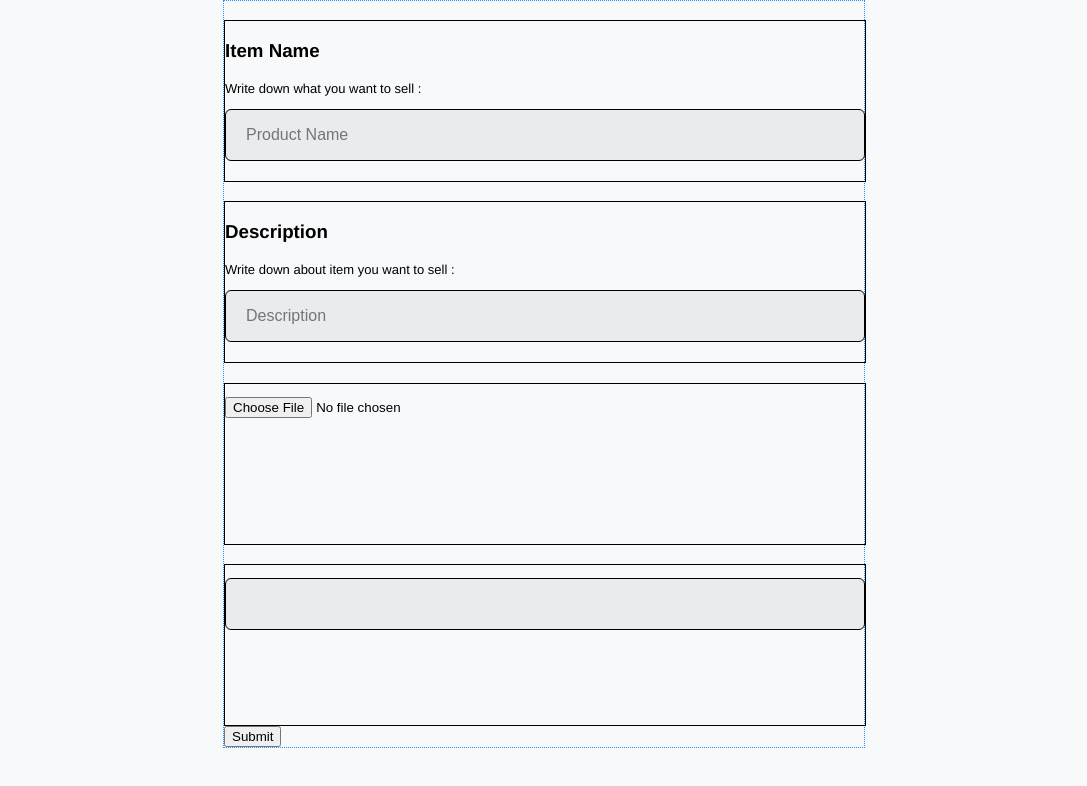
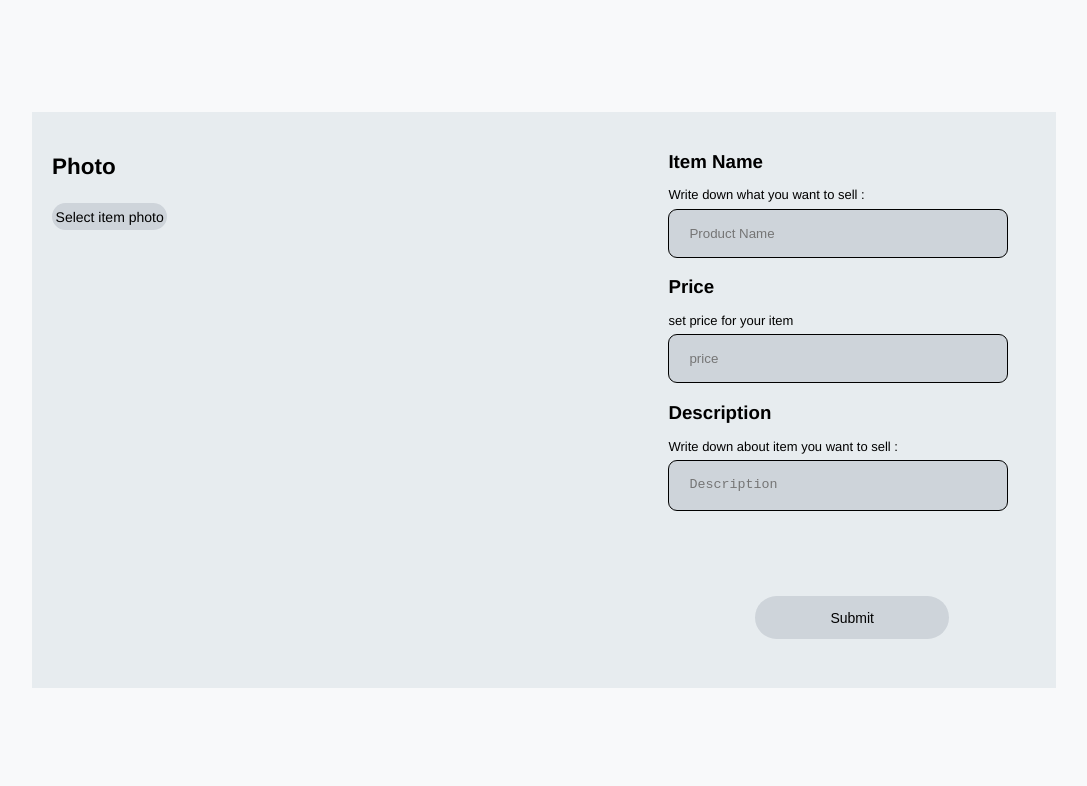
Before and after one commit to SOSNE/Marketplace_App, a React (Vite) app in the folder Web/Marketplace/: page /add in a window 1280 px wide. Shown: the top 786 px of the page, without its empty margins (96-1183 px from the left). Built offline with nearby package versions, Linux system fonts and the light colour scheme.

Commit message:
-redesign-add-page-and-change-color-pallete

```diff
--- a/Web/Marketplace/src/components/addPage/AddPage.css
+++ b/Web/Marketplace/src/components/addPage/AddPage.css
@@ -1,41 +1,134 @@
-image{
-    width: 400px ;
-    height: 400px;
+.containerAddPage {
+    display: flex;
+    justify-content: center;
+    align-items: center;
+    height: 100vh;
+    margin: 0;
 }
-.fileInput::placeholder
+
+.mainInputBox {
+    display: flex;
+    width: 80vw;
+    aspect-ratio: 16 / 9;
+    padding: 10px;
+    background-color: var(--Sec);
+    box-sizing: border-box;
+}
+
+.photoInputBox {
+    width: 60%;
+    margin-right: 10px;
+    padding: 10px;
+    display: flex;
+    flex-direction: column;
+    justify-content: flex-start;
+    align-items: flex-start;
+    font-size: 1.2em;
+    box-sizing: border-box;
+    word-break: break-word;
+}
+.offerInput
 {
-    width: 200px;
-    height: 200px;
+    width: 90%;
+    margin-left: 0%;
+    padding: 16px 20px;
+    outline: 0;
+    border-radius: 4px;
+    box-sizing: border-box;
+    border: 0.2px solid black  ;
+    background-color: var(--Third);
+    opacity: 2;
+    border-radius: 9px;
+    color: black;
+    margin-bottom: 2%;
+
 }
-.offerInputBox
+.descriptionAddPage
 {
-    width: 50%;
-    border: 1px dodgerblue dotted;
-    margin: 0 auto;
+
+    height: 60%;
+    word-break: break-word;
+    text-wrap: wrap;
+    white-space: pre-line;
+    resize: none;
 }
-.inputBox
-{width: 100%;
-height: 20vh;
-align-items: left;
-margin-top: 3%;
-text-align: left;
-border: 1px solid black;
 
+
+.textInputBox {
+    margin-top: 2%;
+    width: 40%;
+    display: flex;
+    flex-direction: column;
+    justify-content: space-between;
+    padding-left: 10px;
+    box-sizing: border-box;
+}
+
+.inputBox {
+    padding-left: 10px;
+    height: 10vh;
+
+    display: flex;
+    flex-direction: column;
+    justify-content: flex-start;
+    align-items: flex-start;
+    font-size: 1em;
+    flex: 1;
+    box-sizing: border-box;
+    word-break: break-word;
+    line-height: 0.1;
 }
 p
 {
     font-size: small;
 }
-.offerinput
+.imageAddPage
 {
-  width: 100%;
-  padding: 16px 20px;
-  border: none;
-  outline: 0;
-  font-size: 16px;
-  box-sizing: border-box;
-  background-color: var(--Main);
-  opacity: 2;
-  border: 1px solid black;
-  border-radius: 6px;
+    height: 80%;
+    width: 100%;
+    margin-top: 2%;
+    object-fit: cover;
 }
+
+
+
+
+
+
+.buttonAddPage
+{
+    width: 50%;
+    height: 8%;
+     margin-left: 25%;
+     border-radius: 25px;
+    border: none;
+    background-color: var(--Third);
+    font-size: 14px;
+    transition: all 0.4s;
+    margin-top: 20%;
+    margin-bottom: 10%;
+}
+.buttonAddPage:hover
+{
+    background-color: var(--Fourth);
+}
+  input[type="file"]{
+    display: none;
+  }
+
+  label{
+    width: 20%;
+    height: 4%;
+    padding-top: 1%;
+     border-radius: 25px;
+    border: none;
+    background-color: var(--Third);
+    font-size: 14px;
+    transition: all 0.4s;
+    cursor:pointer;
+    text-align: center;
+  }
+  label:hover
+  {
+    background-color: var(--Fourth);
+  }
--- a/Web/Marketplace/src/components/addPage/AddPage.tsx
+++ b/Web/Marketplace/src/components/addPage/AddPage.tsx
@@ -18,6 +18,7 @@ const NewOfferData: NewOfferDataType = {
     token: GetUserInfo("token")
 };
 function AddPage() {
+    const [imageURI, setImageURI] = useState('');
     const HandleNewFile = async (e: React.ChangeEvent<HTMLInputElement>) => {
         const file = e.target.files?.[0];
         if(file) {
@@ -29,6 +30,7 @@ function AddPage() {
                 30,
                 0,
                 (uri) => {
+                    setImageURI(uri as string);
                     NewOfferData.photoString = uri as string;
                 },
                 'base64'
@@ -46,41 +48,63 @@ function AddPage() {
     }
 
     return (
-        <div className="offerInputBox">
+        <div className="containerAddPage">
+            <div className="mainInputBox">
+                <div className="photoInputBox">
+                    <h3>Photo</h3>
+                    <label>Select item photo<input
+                        type="file"
+                        className="fileInput"
+                        placeholder="Image"
+                        onChange={HandleNewFile}
+
+                        /> </label>
+
+                        {imageURI && <img src={imageURI} alt="Uploaded" className="imageAddPage"/>}
+                    </div>
+
+                <div className="textInputBox">
                     <div className="inputBox"><h3>Item Name</h3>
                         <p>Write down what you want to sell :</p>
                         <input
-                className="offerinput"
+                            className="offerInput"
                             type="text"
                             placeholder="Product Name"
                             onChange={(e) => NewOfferData.productName = e.target.value}
                             />
                         </div>
+
+
+
                         <div className="inputBox">
+                                <h3>Price</h3><p>set price for your item</p>
+                                <input
+                                    className="offerInput"
+                                    type='number'
+                                    placeholder="price"
+                                    onChange={(e) => NewOfferData.price = parseFloat(e.target.value)}
+                            />
+                        </div>
+
+                        <div className="inputBox">
+
                             <h3>Description</h3>
                             <p>Write down about item you want to sell :</p>
-                <input
-                className="offerinput"
-                    type="text"
+                            <textarea
+                                className="offerInput descriptionAddPage"
+                                cols={2}
+                                rows={5}
+                                maxLength={255}
+                                name="Text"
                                 placeholder="Description"
-                    onChange={(e) => NewOfferData.description = e.target.value}
-                /></div>
-                <div className="inputBox"><p></p>
-                <input
-                    type="file"
-                    className="fileInput"
-                    placeholder="Image"
-                    onChange={HandleNewFile}
-                /></div>
-               <div className="inputBox"><p></p> <input
-                className="offerinput"
-                    type='number'
-                    onChange={(e) => NewOfferData.price = parseFloat(e.target.value)}
-                /></div>
+                                onChange={(e) => NewOfferData.description = e.target.value}>
 
+                                </textarea>
+                        </div>
 
-                <button onClick={handleOfferSubmit}>Submit
-                </button>
+                            <button onClick={handleOfferSubmit} className="buttonAddPage">Submit</button>
+                    </div>
+             </div>
         </div>
     );
 }
--- a/Web/Marketplace/src/components/loginPage/LoginPage.css
+++ b/Web/Marketplace/src/components/loginPage/LoginPage.css
@@ -62,11 +62,12 @@ h1
     height: 40px;
     border-radius: 25px;
     border: none;
-    background-color: var(--LightBlue);
+    background-color: var(--Third);
     font-size: 14px;
+    transition: all 0.4s;
 }
 .loginButton:hover
 {
-    background-color: var(--Blue);
+    background-color: var(--Fourth);
     transition: all 0.4s;
 }
--- a/Web/Marketplace/src/components/offerPage/OfferPage.css
+++ b/Web/Marketplace/src/components/offerPage/OfferPage.css
@@ -69,6 +69,8 @@
    top: 13vh;
    width: 80%;
    text-align: center;
+   word-wrap: break-word;
+   overflow-wrap: break-word;
 }
 hr
 {
```
Lines whose indentation alone changed are shown as unchanged.
